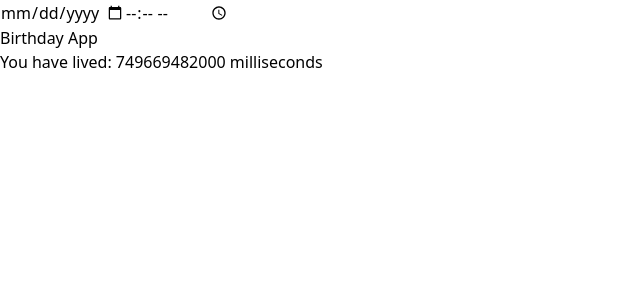
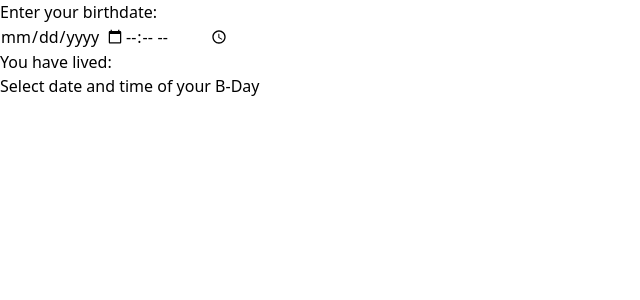
Before and after one commit to IlyaKrapivnoy/vue_birthday-app, a Vue app: page / in a window 1280 px wide. Shown: the top 300 px of the page, without its empty margins (0-640 px from the left). Built offline with nearby package versions, Linux system fonts and the light colour scheme.

Commit message:
upd code

```diff
--- a/src/App.vue
+++ b/src/App.vue
@@ -1,70 +1,35 @@
 <template>
   <div
-    class="h-screen bg-gradient-to-r from-blue-500 to-green-500 flex flex-col justify-center items-center text-center"
+    class="h-screen bg-black flex flex-col justify-center items-center text-center"
   >
-    <div class="flex justify-center gap-2">
-      <input
-        id="dateInput"
-        type="date"
-        v-model="selectedDate"
-        @change="handleDateChange"
-        :max="getCurrentDate()"
-      />
-      <input
-        id="timeInput"
-        type="time"
-        v-model="selectedTime"
-        @input="handleTimeChange"
-      />
+    <div class="flex w-2/4 justify-between">
+      <label for="birthdate" class="text-white">Enter your birthdate:</label>
+      <div>
+        <input
+          id="birthdate"
+          type="date"
+          v-model="birthdate"
+          :max="getCurrentDate()"
+        />
+        <input type="time" v-model="birthtime" />
+      </div>
     </div>
-    <h1 class="text-[140px] font-bold uppercase leading-[110px]">
-      Birthday App
-    </h1>
-    <div class="w-4/6">
-      <div class="flex justify-between">
-        <div class="text-gray-900">
-          You have lived:
-          <span>{{ livedMilliseconds || 0 }}</span>
-          milliseconds
-        </div>
-      </div>
+
+    <div class="text-white">
+      <h1 class="text-[120px]">You have lived:</h1>
+
+      <h3>{{ livedMillisecondsMessage }}</h3>
+
+      <h3 v-if="showMessage"></h3>
     </div>
   </div>
 </template>
 
 <script setup>
-import { ref, onMounted, onBeforeUnmount } from 'vue';
+import { ref, computed, onMounted, onBeforeUnmount, watch } from 'vue';
 
-const selectedDate = ref(localStorage.getItem('selectedDate') || '');
-const selectedTime = ref(localStorage.getItem('selectedTime') || '');
-
-const handleDateChange = () => {
-  localStorage.setItem('selectedDate', selectedDate.value);
-};
-
-const handleTimeChange = () => {
-  localStorage.setItem('selectedTime', selectedTime.value);
-};
-
-const livedMilliseconds = ref(0);
-
-const updateAge = () => {
-  const timerInterval = setInterval(() => {
-    const birthDate = new Date(
-      selectedDate.value + 'T' + selectedTime.value + ':00'
-    );
-    const currentDate = new Date();
-    livedMilliseconds.value = currentDate - birthDate;
-  }, 1000);
-
-  onBeforeUnmount(() => {
-    clearInterval(timerInterval);
-  });
-};
-
-onMounted(() => {
-  updateAge();
-});
+const birthdate = ref(localStorage.getItem('birthdate') || '');
+const birthtime = ref(localStorage.getItem('birthtime') || '');
 
 const getCurrentDate = () => {
   const currentDate = new Date();
@@ -73,4 +38,43 @@ const getCurrentDate = () => {
   const day = String(currentDate.getDate()).padStart(2, '0');
   return `${year}-${month}-${day}`;
 };
+
+const birthDateTime = computed(() => {
+  return new Date(`${birthdate.value}T${birthtime.value}:00`).getTime();
+});
+
+const livedMilliseconds = ref(0);
+
+const showMessage = computed(() => {
+  return !birthdate.value || !birthtime.value;
+});
+
+const livedMillisecondsMessage = computed(() => {
+  return showMessage.value
+    ? 'Select date and time of your B-Day'
+    : livedMilliseconds.value;
+});
+
+const updateLivedMilliseconds = () => {
+  const currentDateTime = new Date().getTime();
+  livedMilliseconds.value = showMessage.value
+    ? 0
+    : currentDateTime - birthDateTime.value;
+};
+
+watch([birthdate, birthtime], () => {
+  localStorage.setItem('birthdate', birthdate.value);
+  localStorage.setItem('birthtime', birthtime.value);
+});
+
+let timerInterval;
+
+onMounted(() => {
+  updateLivedMilliseconds();
+  timerInterval = setInterval(updateLivedMilliseconds, 1);
+});
+
+onBeforeUnmount(() => {
+  clearInterval(timerInterval);
+});
 </script>
```
